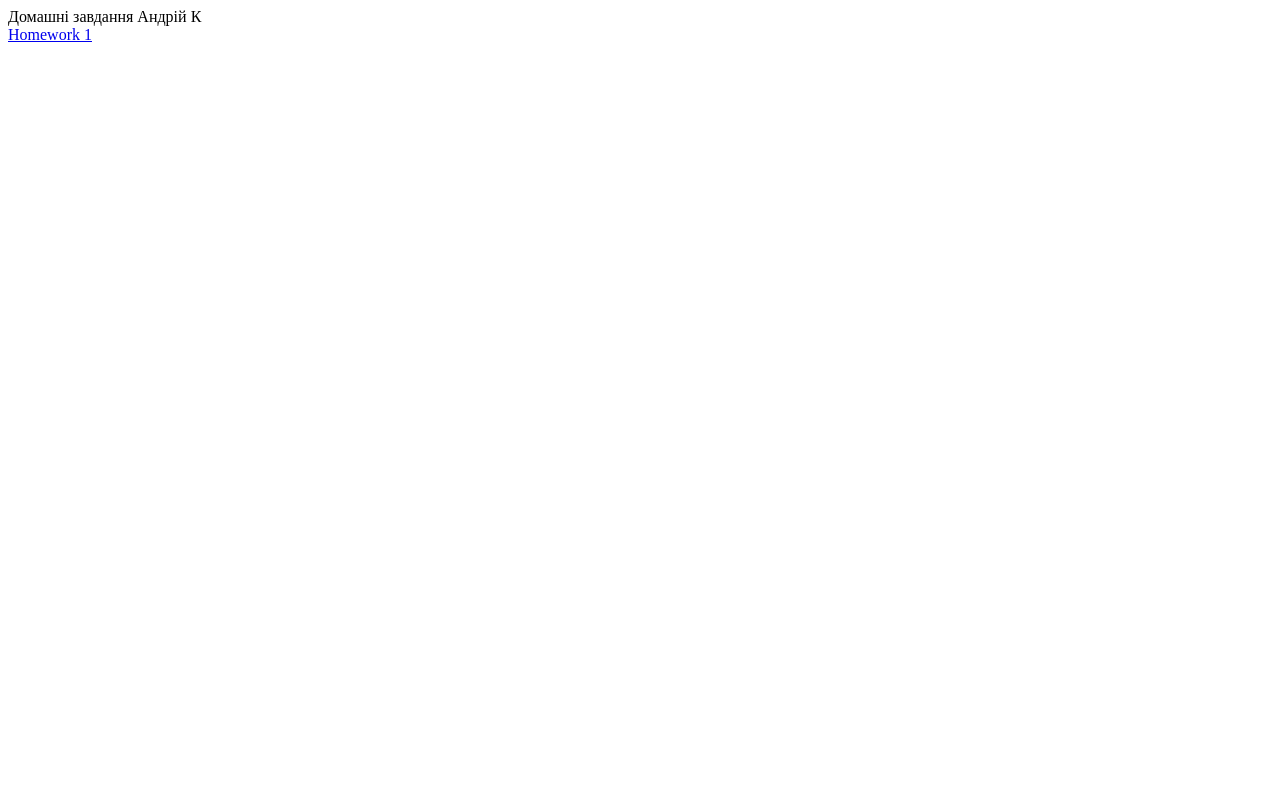
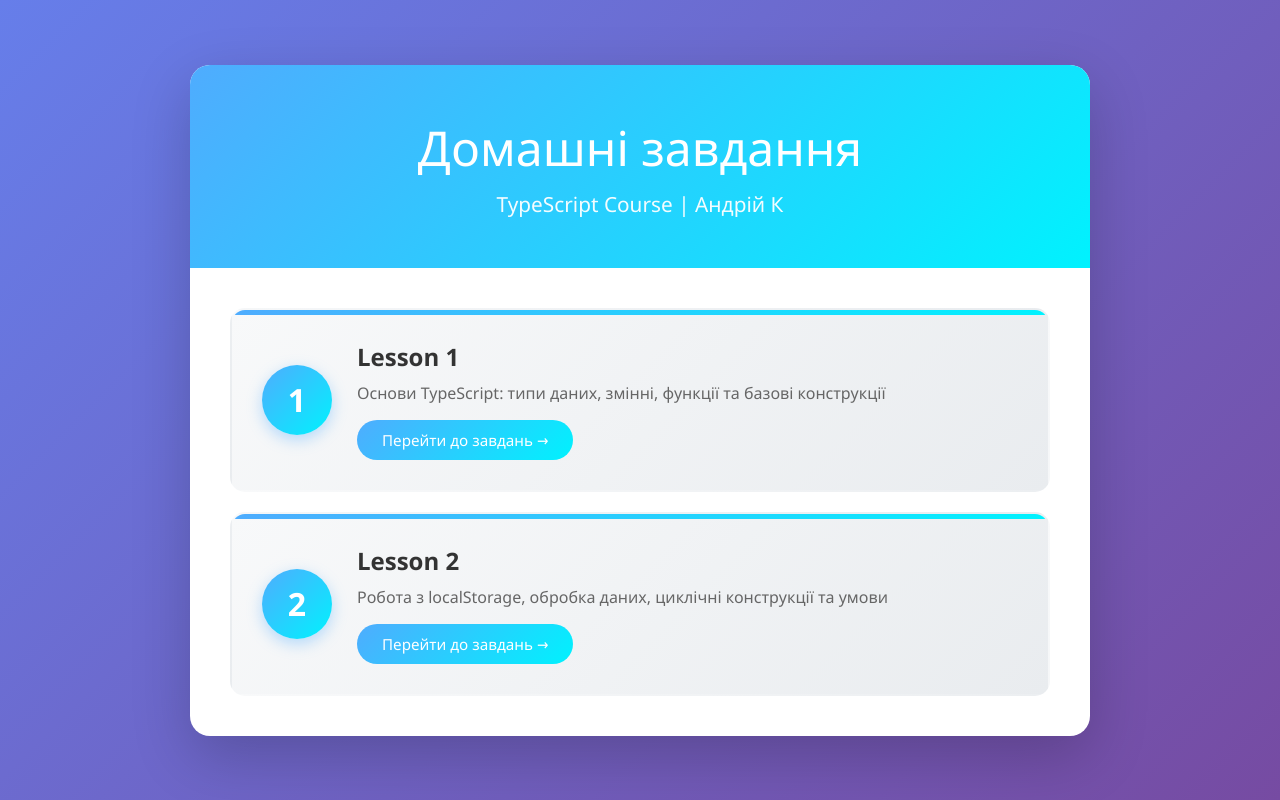
Before and after one commit to Andri3f/ts-homeworks, a plain HTML site: page index.html in a window 1280 px wide. Drawn offline with Linux system fonts and the light colour scheme.

Commit message:
Update index.html

```diff
--- a/index.html
+++ b/index.html
@@ -1,14 +1,192 @@
 <!DOCTYPE html>
-<html lang="en">
+<html lang="uk">
 	<head>
 		<meta charset="UTF-8" />
 		<meta name="viewport" content="width=device-width, initial-scale=1.0" />
-		<title>Homeworks</title>
+		<title>Домашні завдання - TypeScript Course</title>
+		<style>
+			* {
+				margin: 0;
+				padding: 0;
+				box-sizing: border-box;
+			}
+
+			body {
+				font-family: "Segoe UI", Tahoma, Geneva, Verdana, sans-serif;
+				background: linear-gradient(135deg, #667eea 0%, #764ba2 100%);
+				min-height: 100vh;
+				padding: 20px;
+				display: flex;
+				align-items: center;
+				justify-content: center;
+			}
+
+			.container {
+				max-width: 900px;
+				width: 100%;
+				background: white;
+				border-radius: 20px;
+				box-shadow: 0 20px 60px rgba(0, 0, 0, 0.2);
+				overflow: hidden;
+			}
+
+			.header {
+				background: linear-gradient(135deg, #4facfe 0%, #00f2fe 100%);
+				color: white;
+				padding: 50px 40px;
+				text-align: center;
+			}
+
+			.header h1 {
+				font-size: 3em;
+				margin-bottom: 10px;
+				font-weight: 300;
+			}
+
+			.header p {
+				font-size: 1.3em;
+				opacity: 0.95;
+			}
+
+			.lessons-container {
+				padding: 40px;
+			}
+
+			.lessons-grid {
+				display: grid;
+				gap: 20px;
+			}
+
+			.lesson-card {
+				background: linear-gradient(135deg, #f8f9fa 0%, #e9ecef 100%);
+				border-radius: 15px;
+				padding: 30px;
+				transition: all 0.3s ease;
+				border: 2px solid transparent;
+				position: relative;
+				overflow: hidden;
+				display: flex;
+				align-items: center;
+				gap: 25px;
+			}
+
+			.lesson-card::before {
+				content: "";
+				position: absolute;
+				top: 0;
+				left: 0;
+				width: 100%;
+				height: 5px;
+				background: linear-gradient(90deg, #4facfe, #00f2fe);
+			}
+
+			.lesson-card:hover {
+				transform: translateY(-8px);
+				box-shadow: 0 20px 40px rgba(0, 0, 0, 0.15);
+				border-color: #4facfe;
+			}
+
+			.lesson-number {
+				background: linear-gradient(135deg, #4facfe 0%, #00f2fe 100%);
+				color: white;
+				width: 70px;
+				height: 70px;
+				border-radius: 50%;
+				display: flex;
+				align-items: center;
+				justify-content: center;
+				font-weight: bold;
+				font-size: 2em;
+				flex-shrink: 0;
+				box-shadow: 0 5px 15px rgba(79, 172, 254, 0.4);
+			}
+
+			.lesson-info {
+				flex: 1;
+			}
+
+			.lesson-title {
+				font-size: 1.5em;
+				font-weight: 600;
+				margin-bottom: 8px;
+				color: #333;
+			}
+
+			.lesson-description {
+				color: #666;
+				line-height: 1.5;
+				margin-bottom: 15px;
+			}
+
+			.lesson-link {
+				display: inline-block;
+				background: linear-gradient(135deg, #4facfe 0%, #00f2fe 100%);
+				color: white;
+				text-decoration: none;
+				padding: 10px 25px;
+				border-radius: 25px;
+				font-weight: 500;
+				transition: all 0.3s ease;
+				font-size: 0.95em;
+			}
+
+			.lesson-link:hover {
+				transform: scale(1.05);
+				box-shadow: 0 8px 20px rgba(79, 172, 254, 0.3);
+			}
+
+			.footer {
+				background: #f8f9fa;
+				padding: 25px;
+				text-align: center;
+				color: #666;
+				border-top: 1px solid #eee;
+			}
+
+			@media (max-width: 768px) {
+				.header h1 {
+					font-size: 2.2em;
+				}
+
+				.lesson-card {
+					flex-direction: column;
+					text-align: center;
+				}
+
+				.lessons-container {
+					padding: 20px;
+				}
+			}
+		</style>
 	</head>
 	<body>
-		<div>Домашні завдання Андрій К</div>
-		<div>
-			<a href="lesson1/index.html">Homework 1</a>
+		<div class="container">
+			<div class="header">
+				<h1>Домашні завдання</h1>
+				<p>TypeScript Course | Андрій К</p>
+			</div>
+
+			<div class="lessons-container">
+				<div class="lessons-grid">
+					<div class="lesson-card">
+						<div class="lesson-number">1</div>
+						<div class="lesson-info">
+							<div class="lesson-title">Lesson 1</div>
+							<div class="lesson-description">Основи TypeScript: типи даних, змінні, функції та базові конструкції</div>
+							<a href="lesson1/index.html" class="lesson-link">Перейти до завдань →</a>
+						</div>
+					</div>
+
+					<div class="lesson-card">
+						<div class="lesson-number">2</div>
+						<div class="lesson-info">
+							<div class="lesson-title">Lesson 2</div>
+							<div class="lesson-description">Робота з localStorage, обробка даних, циклічні конструкції та умови</div>
+							<a href="lesson2/index.html" class="lesson-link">Перейти до завдань →</a>
+						</div>
+					</div>
+				</div>
+			</div>
 		</div>
 	</body>
 </html>
```
